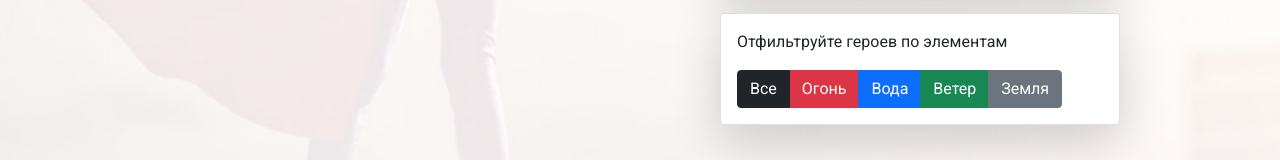
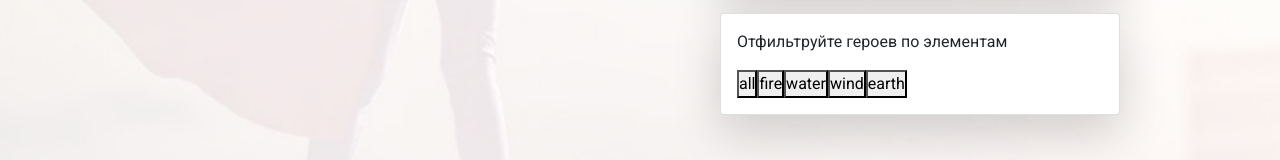
Before and after one commit to Gleblv/Heroes, a React (Create React App) app: page / in a window 1280 px wide. Shown: the part 523-683 px from the top of the page. Built offline with nearby package versions, Linux system fonts and the light colour scheme; data requests are answered from the project's data file.

Commit message:
filtres from heroes.json

```diff
--- a/src/components/heroesAddForm/HeroesAddForm.js
+++ b/src/components/heroesAddForm/HeroesAddForm.js
@@ -1,7 +1,7 @@
 import { v4 as uuidv4 } from 'uuid';
 import {addHero} from '../../actions';
 import { useDispatch } from 'react-redux';
-import { useState } from 'react';
+import { useState, useEffect } from 'react';
 import {useHttp} from '../../hooks/http.hook';
 
 // Задача для этого компонента:
@@ -18,9 +18,25 @@ const HeroesAddForm = () => {
     const dispatch = useDispatch();
     const {request} = useHttp();
 
-    const [heroName, setHeroName] = useState(null);
+    const [heroName, setHeroName] = useState('');
     const [heroDescription, setHeroDescription] = useState(null);
     const [element, setElement] = useState(null);
+    const [filtres, setFiltres] = useState(null);
+
+    useEffect(() => {
+        request("http://localhost:3001/filters", "GET")
+            .then(data => setFiltres(data));
+    }, []);
+
+    const getFiltresList = (arr) => {
+        return !arr ? null : arr.map(item => {
+            return (
+                item === "all" ? <option key={uuidv4()}>Я владею элементом...</option> : <option key={uuidv4()} value={item}>{item}</option>
+            )
+        })
+    }
+
+    const filtresList = getFiltresList(filtres);
 
     const getHeroData = (name, description, element) => {
         const id = uuidv4();
@@ -72,11 +88,7 @@ const HeroesAddForm = () => {
                     name="element"
                     onClick={(e) => setElement(e.target.value)}
                     value={element}>
-                    <option >Я владею элементом...</option>
-                    <option value="fire">Огонь</option>
-                    <option value="water">Вода</option>
-                    <option value="wind">Ветер</option>
-                    <option value="earth">Земля</option>
+                    {filtresList}
                 </select>
             </div>
 
--- a/src/components/heroesFilters/HeroesFilters.js
+++ b/src/components/heroesFilters/HeroesFilters.js
@@ -1,3 +1,5 @@
+import { useHttp } from "../../hooks/http.hook";
+import { useState, useEffect } from "react";
 
 // Задача для этого компонента:
 // Фильтры должны формироваться на основании загруженных данных
@@ -7,16 +9,31 @@
 // Представьте, что вы попросили бэкенд-разработчика об этом
 
 const HeroesFilters = () => {
+    const {request} = useHttp();
+
+    const [filtres, setFiltres] = useState(null);
+
+    useEffect(() => {
+        request("http://localhost:3001/filters", "GET")
+            .then(data => setFiltres(data));
+    }, []);
+
+    const getFiltresList = (arr) => {
+        return !arr ? null : arr.map(item => {
+            return (
+                <button className={item}>{item}</button>
+            )
+        })
+    }
+
+    const filtresList = getFiltresList(filtres);
+
     return (
         <div className="card shadow-lg mt-4">
             <div className="card-body">
                 <p className="card-text">Отфильтруйте героев по элементам</p>
                 <div className="btn-group">
-                    <button className="btn btn-outline-dark active">Все</button>
-                    <button className="btn btn-danger">Огонь</button>
-                    <button className="btn btn-primary">Вода</button>
-                    <button className="btn btn-success">Ветер</button>
-                    <button className="btn btn-secondary">Земля</button>
+                    {filtresList}
                 </div>
             </div>
         </div>
```
